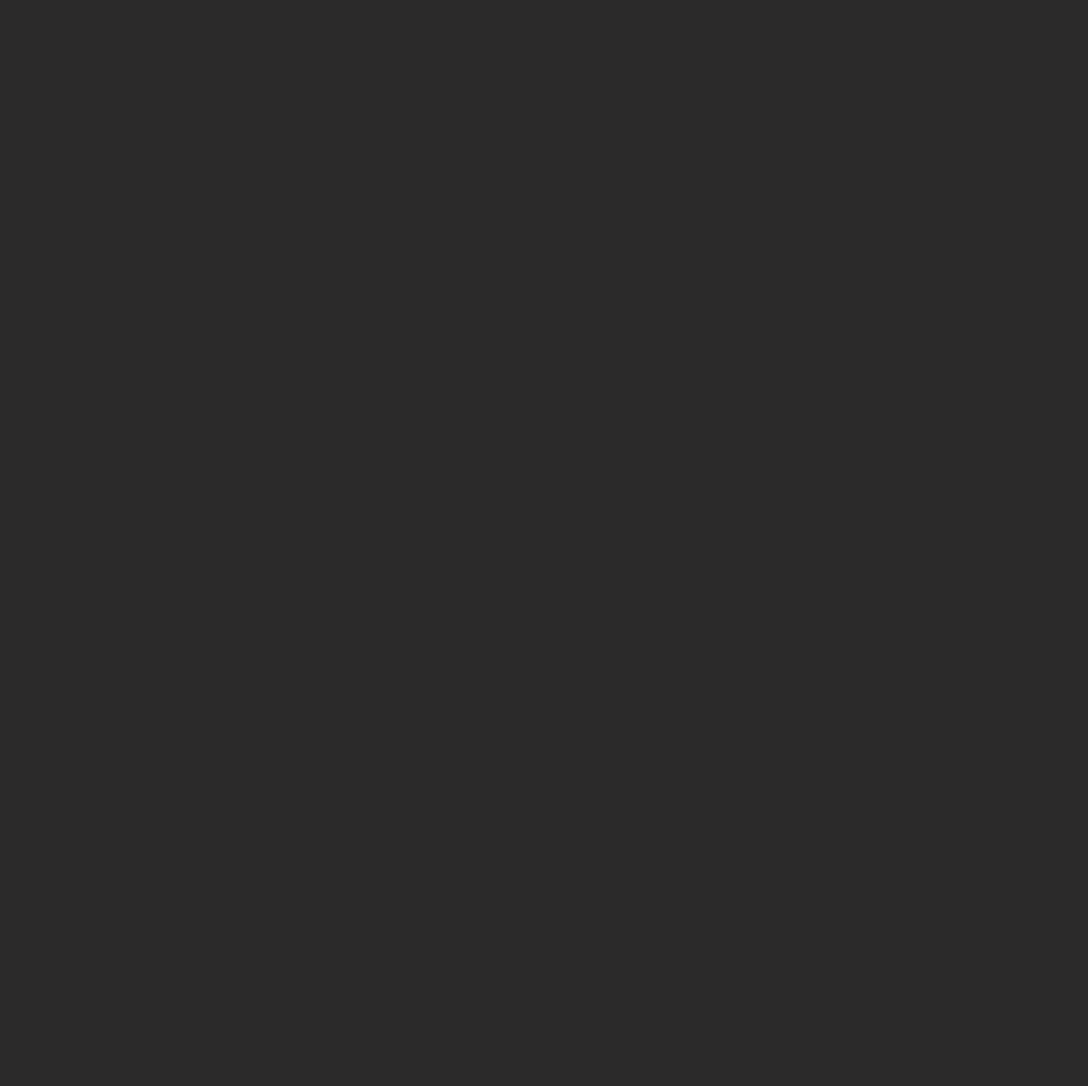
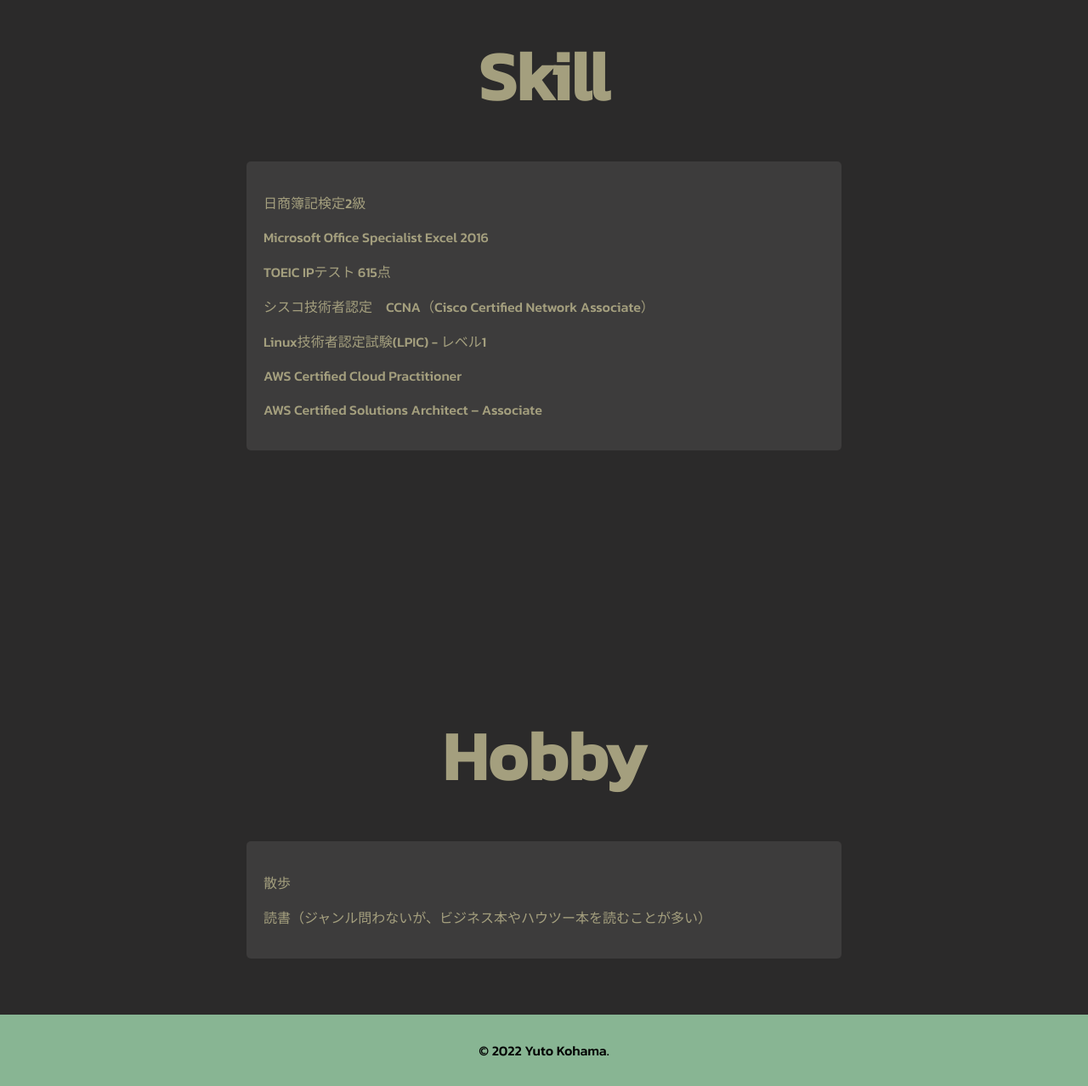
Before and after one commit to yk2906/introduce-site, a React (Create React App) app: page / in a window 1280 px wide. Shown: the part 1307-2585 px from the top of the page at 85% size. Before the commit the page ends 1800 px from the top, so only its background shows below. Built offline with nearby package versions, Linux system fonts and the light colour scheme.

Commit message:
first commit

```diff
--- /dev/null
+++ b/src/components/atoms/layout/Footer.jsx
@@ -0,0 +1,44 @@
+import { Link } from "react-router-dom";
+import styled from "styled-components";
+import GitHubIcon from '@mui/icons-material/GitHub';
+import TwitterIcon from '@mui/icons-material/Twitter';
+
+// const useStyles = makeStyles({
+//   twitter: {
+//     color: "black",
+//     "&:hover": {
+//       color: "white"
+//     }
+//   }
+// })
+
+export const Footer = () => {
+
+  // const onClickTwitter = () => {
+  //   window.location.replace("https://twitter.com/06marum")
+  // }
+
+  // const onClickGithub = () => {
+  //   window.location.replace("https://github.com/yk2906")
+  // }
+  // const classes = useStyles();
+
+
+  return (
+    <SFooter>
+      &copy; 2022 Yuto Kohama.
+    </SFooter>
+  )
+}
+
+const SFooter = styled.footer`
+  background-color: #88b593;
+  color: black;
+  padding: 30px 10px;
+  z-index: 1;
+  width: 100%;
+  bottom: 0;
+  box-sizing: border-box;
+  text-align: center;
+  position: absolute;
+`;
--- a/src/components/atoms/layout/Header.jsx
+++ b/src/components/atoms/layout/Header.jsx
@@ -29,6 +29,7 @@ export const Header = () => {
       <SLink to="/">TOP</SLink>
       <SLink to="/about">ABOUT</SLink>
       <SLink to="/contact">CONTACT</SLink>
+      {/* 外部リンクに遷移したいときはaタグを用いる */}
       <TwitterLink href="https://twitter.com/06marum" target="_blank" rel="noreferrer"><TwitterIcon style={{ "fontSize": 45, "padding": "5px 0 0 0" }}/></TwitterLink>
       <GitHubLink href="https://github.com/yk2906" target="_blank" rel="noreferrer"><GitHubIcon style={{ "fontSize": 45, "padding": "5px 0 0 0" }}/></GitHubLink>
     </SHeader>
--- a/src/components/pages/Contact.jsx
+++ b/src/components/pages/Contact.jsx
@@ -7,16 +7,29 @@ export const Contact = () => {
   // const history = useHistory()
 
   return (
-    <SContainer>
-      <h1>CONTACTページ</h1>
-      <br />
-      <p>
-      「川西能勢口、絹延橋、滝山、鴬の森、皷滝、多田、平野、一の鳥居、畦野、山下、笹部、光風台、ときわ台、妙見口」
-      </p>
-    </SContainer>
+    <SSection>
+      <SSubTitle>Contact</SSubTitle>
+      <SContainer>
+        <br />
+        <p>
+          お問い合わせ等ございましたら、以下のフォームから入力お願いします。
+        </p>
+      </SContainer>
+    </SSection>
   )
 }
+
+const SSection = styled.section`
+  text-align: center;
+  display: flex;
+  flex-direction: column;
+`;
 
 const SContainer = styled.div`
   text-align: center;
 `;
+
+const SSubTitle = styled.h2`
+  font-size: 5.0rem;
+  margin: 150px 0 40px;
+`
--- a/src/components/pages/Top.jsx
+++ b/src/components/pages/Top.jsx
@@ -7,21 +7,51 @@ export const Top = () => {
   // const history = useHistory()
 
   return (
-    <SContainer>
+    <SSection>
       <STitle>Welcome to My Portfolio Site!!!</STitle>
       <br />
-      <p>「巻き舌宇宙で有名な紫ミミズの剥製は
-ハラキリ岩の上で音叉が生まばたきするといいらしいぞ。要ハサミだ。61」
-      </p>
       <br />
-      <br />
-      <SSubTitle>SKILLS</SSubTitle>
-    </SContainer>
+      <SSubTitle>Profile</SSubTitle>
+      <SContainer>
+        <p>こんにちは。小浜佑斗と申します。現在25歳の都内SES企業に所属しております。</p>
+        <p>出身地は大阪府です。2020年3月に近畿大学を卒業しました。</p>
+        <p>主にインフラ分野メインでスキルの研鑽を行っています。</p>
+      </SContainer>
+      <SSubTitle>Skill</SSubTitle>
+      <SContainer>
+        <p>日商簿記検定2級</p>
+        <p>Microsoft Office Specialist Excel 2016</p>
+        <p>TOEIC IPテスト 615点</p>
+        <p>シスコ技術者認定　CCNA（Cisco Certified Network Associate）</p>
+        <p>Linux技術者認定試験(LPIC) - レベル1</p>
+        <p>AWS Certified Cloud Practitioner</p>
+        <p>AWS Certified Solutions Architect – Associate</p>
+      </SContainer>
+      <SSubTitle>Hobby</SSubTitle>
+      <SContainer>
+        <p>散歩</p>
+        <p>読書（ジャンル問わないが、ビジネス本やハウツー本を読むことが多い）</p>
+      </SContainer>
+    </SSection>
   )
 }
 
+const SSection = styled.section`
+  text-align: center;
+  display: flex;
+  flex-direction: column;
+`;
+
 const SContainer = styled.div`
-  text-align: center;
+  padding: 20px;
+  background-color: #3d3c3c;
+  text-align: left;
+  width: 700px;
+  align-self: center;
+  box-shadow: 5px 10px 20px rgba(0, 0, 0, 0, 25);
+  border-radius: 5px;
+  box-sizing: border-box;
+  margin-bottom: 150px;
 `;
 
 const STitle = styled.h1`
--- a/src/components/templates/DefaultLayout.jsx
+++ b/src/components/templates/DefaultLayout.jsx
@@ -1,4 +1,5 @@
 import React from "react";
+import { Footer } from "../atoms/layout/Footer";
 
 // import { useHistory } from "react-router-dom";
 import { Header } from "../atoms/layout/Header";
@@ -10,7 +11,8 @@ export const DefaultLayout = (props) => {
   return (
     <>
       <Header />
-      {children}
+        {children}
+      <Footer />
     </>
   )
 }
--- a/src/index.css
+++ b/src/index.css
@@ -1,13 +1,24 @@
-body {
+@import url('https://fonts.googleapis.com/css2?family=Kanit:wght@500&display=swap');
+
+/* body {
   margin: 0;
   font-family: -apple-system, BlinkMacSystemFont, 'Segoe UI', 'Roboto', 'Oxygen',
     'Ubuntu', 'Cantarell', 'Fira Sans', 'Droid Sans', 'Helvetica Neue',
     sans-serif;
   -webkit-font-smoothing: antialiased;
   -moz-osx-font-smoothing: grayscale;
+} */
+
+body {
+  margin: 0;
+  font-family: 'Kanit', sans-serif;
 }
 
-code {
+/* code {
   font-family: source-code-pro, Menlo, Monaco, Consolas, 'Courier New',
     monospace;
+} */
+
+code {
+  font-family: 'Kanit', sans-serif;
 }
--- a/src/router/Router.jsx
+++ b/src/router/Router.jsx
@@ -9,12 +9,13 @@ import { DefaultLayout } from "../components/templates/DefaultLayout";
 export const Router = () => {
   return (
     <BrowserRouter>
-      <DefaultLayout />
-      <Routes>
-        <Route path="/" element={<Top />} />
-        <Route path="/about" element={<About />} />
-        <Route path="/contact" element={<Contact />} />
-      </Routes>
+      <DefaultLayout>
+        <Routes>
+          <Route path="/" element={<Top />} />
+          <Route path="/about" element={<About />} />
+          <Route path="/contact" element={<Contact />} />
+        </Routes>
+      </DefaultLayout>
     </BrowserRouter>
   )
 }
--- a/src/style.css
+++ b/src/style.css
@@ -1,7 +1,8 @@
 body {
   background-color: #2b2a2a;
   margin: 0;
-  min-height: 200vh;
-  padding: 100px 0;
+  min-height: 100vh;
+  padding: 0;
   color: #a49f7e;
+  position: relative;
 }
```
